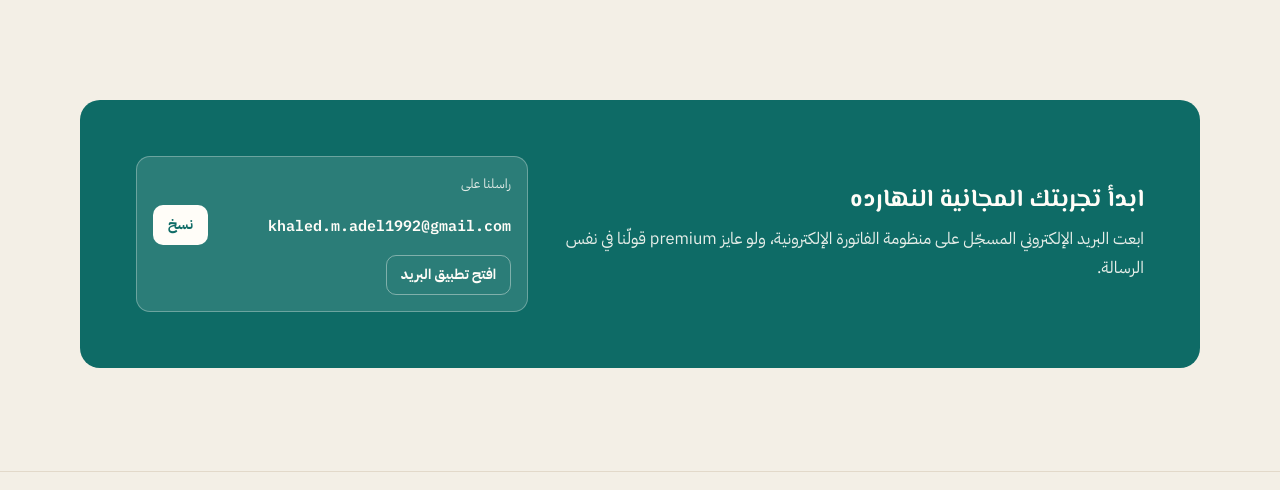
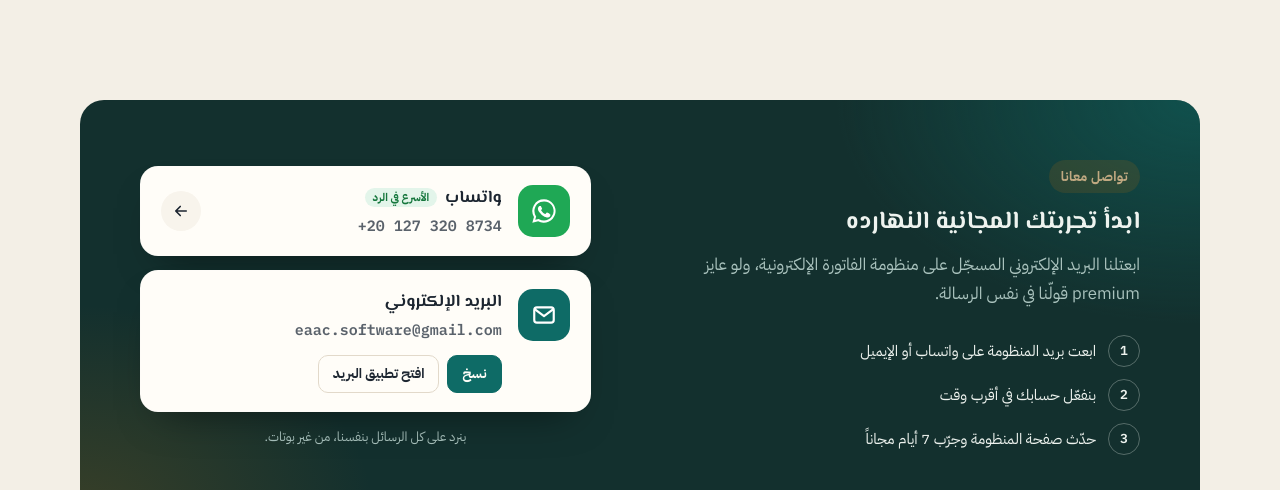
Before and after one commit to juba92/kaslan_marketing, a plain HTML site: page index.html in a window 1280 px wide. Shown: the part 9325-9815 px from the top of the page. Drawn offline with Linux system fonts and the light colour scheme.

Commit message:
changed contact us

```diff
--- a/index.html
+++ b/index.html
@@ -197,16 +197,35 @@ section{padding-block:clamp(56px,8vw,104px)}
 .faq .a{margin-top:10px;color:var(--muted);font-size:15px;max-width:66ch}
 
 /* cta */
-.cta{background:var(--teal);color:var(--teal-ink);border-radius:20px;padding:clamp(30px,6vw,56px);display:grid;grid-template-columns:1.2fr .8fr;gap:28px;align-items:center}
-@media (max-width:820px){.cta{grid-template-columns:1fr}}
-.cta h2{color:var(--teal-ink);font-size:clamp(1.55rem,1.2rem+1.3vw,2.2rem)}
-.cta p{margin-top:10px;opacity:.9}
-.contact{background:color-mix(in srgb,var(--teal-ink) 12%,transparent);border:1px solid color-mix(in srgb,var(--teal-ink) 30%,transparent);border-radius:14px;padding:16px;display:grid;gap:10px}
-.contact .label{font-size:13px;opacity:.85}
-.contact .row{display:flex;gap:8px;align-items:center;flex-wrap:wrap}
-.contact .email{font:600 15px var(--mono);direction:ltr;user-select:all;word-break:break-all;flex:1;min-width:0}
-.contact button,.contact a{min-height:40px;padding:0 14px;border-radius:10px;border:1px solid color-mix(in srgb,var(--teal-ink) 40%,transparent);background:var(--teal-ink);color:var(--teal);font-weight:700;font-size:14px;cursor:pointer;text-decoration:none;display:inline-flex;align-items:center}
-.contact a{background:transparent;color:var(--teal-ink)}
+.cta{position:relative;isolation:isolate;overflow:hidden;background:var(--band);color:var(--band-ink);border-radius:24px;padding:clamp(28px,5.5vw,60px);display:grid;grid-template-columns:1.05fr .95fr;gap:clamp(28px,4vw,52px);align-items:center}
+.cta::before{content:"";position:absolute;inset:0;z-index:-1;background:
+  radial-gradient(520px 320px at 100% 0%,color-mix(in srgb,var(--teal) 55%,transparent),transparent 70%),
+  radial-gradient(420px 300px at 0% 100%,color-mix(in srgb,var(--gold) 30%,transparent),transparent 70%)}
+@media (max-width:860px){.cta{grid-template-columns:1fr}}
+.cta .eyebrow{background:color-mix(in srgb,var(--gold) 22%,transparent);color:color-mix(in srgb,var(--gold) 55%,#fff)}
+.cta h2{color:var(--band-ink);font-size:clamp(1.7rem,1.3rem+1.6vw,2.6rem);margin-top:14px}
+.cta .lead{margin-top:12px;color:var(--band-muted);font-size:1.05rem;max-width:46ch}
+.cta-steps{list-style:none;margin:26px 0 0;padding:0;display:grid;gap:12px;counter-reset:s}
+.cta-steps li{display:flex;gap:12px;align-items:center;font-size:15px;counter-increment:s}
+.cta-steps li::before{content:counter(s);flex:none;width:30px;height:30px;border-radius:50%;border:1px solid color-mix(in srgb,var(--band-ink) 30%,transparent);display:flex;align-items:center;justify-content:center;font:600 13px var(--mono);color:var(--band-ink)}
+.contact{display:grid;gap:14px}
+.cc{position:relative;display:grid;grid-template-columns:52px minmax(0,1fr) auto;gap:4px 16px;align-items:center;padding:18px 20px;border-radius:18px;background:var(--surface);color:var(--ink);text-decoration:none;box-shadow:0 20px 40px -22px rgba(0,0,0,.55);border:1px solid color-mix(in srgb,var(--band-ink) 10%,transparent);transition:transform .2s ease,box-shadow .2s ease}
+a.cc:hover{transform:translateY(-3px);box-shadow:0 26px 50px -22px rgba(0,0,0,.65)}
+.cc .ico{grid-row:span 2;width:52px;height:52px;border-radius:15px;display:flex;align-items:center;justify-content:center;color:#fff}
+.cc.wa .ico{background:#1fa855}
+.cc.em .ico{background:var(--teal)}
+.cc .t{display:flex;align-items:center;gap:8px;font:700 17px/1.3 var(--display)}
+.cc .badge{font:700 11px/1 var(--body);padding:4px 8px;border-radius:999px;background:#e3f5ea;color:#16773d}
+.cc .v{font:600 15px var(--mono);direction:ltr;text-align:right;color:var(--muted);word-break:break-all;user-select:all}
+.cc .go{grid-row:span 2;width:40px;height:40px;border-radius:50%;display:flex;align-items:center;justify-content:center;background:var(--surface-2);color:var(--ink);transition:background .2s,color .2s}
+a.cc:hover .go{background:#1fa855;color:#fff}
+.cc .acts{grid-column:2 / -1;display:flex;gap:8px;flex-wrap:wrap;margin-top:10px}
+.cc .acts button,.cc .acts a{min-height:38px;padding:0 14px;border-radius:10px;font:700 13.5px var(--body);cursor:pointer;text-decoration:none;display:inline-flex;align-items:center;gap:6px;border:1px solid var(--line);background:transparent;color:var(--ink)}
+.cc .acts button{background:var(--teal);border-color:var(--teal);color:var(--teal-ink)}
+.cc .acts button:hover{background:var(--teal-strong)}
+.cc .acts a:hover{border-color:var(--teal);color:var(--teal)}
+.cta .fine-note{font-size:13px;color:var(--band-muted);text-align:center}
+@media (max-width:420px){.cc{grid-template-columns:44px minmax(0,1fr) auto;padding:16px}.cc .ico{width:44px;height:44px;border-radius:13px}.cc .acts{grid-column:1 / -1}.cc .v{font-size:13px;word-break:normal}}
 footer{border-top:1px solid var(--line);padding-block:32px;color:var(--muted);font-size:13.5px}
 footer .row{display:flex;justify-content:space-between;gap:16px;flex-wrap:wrap;align-items:center}
 footer .fine{margin-top:14px;font-size:12.5px;max-width:78ch;line-height:1.7}
@@ -433,6 +452,9 @@ footer .fine{margin-top:14px;font-size:12.5px;max-width:78ch;line-height:1.7}
   <symbol id="i-play" viewBox="0 0 24 24"><path d="M8 5v14l11-7z" fill="currentColor"/></symbol>
   <symbol id="i-pause" viewBox="0 0 24 24"><path d="M7 5h4v14H7zM13 5h4v14h-4z" fill="currentColor"/></symbol>
   <symbol id="i-chart" viewBox="0 0 24 24"><g fill="none" stroke="currentColor" stroke-width="2" stroke-linecap="round" stroke-linejoin="round"><path d="M3 3v18h18"/><path d="m7 14 4-4 3 3 5-6"/></g></symbol>
+  <symbol id="i-wa" viewBox="0 0 24 24"><path fill="currentColor" d="M12 2a10 10 0 0 0-8.6 15.1L2 22l5-1.3A10 10 0 1 0 12 2Zm0 18.2a8.2 8.2 0 0 1-4.2-1.2l-.3-.2-3 .8.8-2.9-.2-.3A8.2 8.2 0 1 1 12 20.2Zm4.5-6.1c-.2-.1-1.5-.7-1.7-.8-.2-.1-.4-.1-.6.1l-.8 1c-.1.2-.3.2-.5.1a6.7 6.7 0 0 1-3.3-2.9c-.3-.4.2-.4.7-1.3.1-.2 0-.3 0-.4l-.8-1.8c-.2-.5-.4-.4-.6-.4h-.5a1 1 0 0 0-.7.3 3 3 0 0 0-.9 2.2 5.2 5.2 0 0 0 1.1 2.7 11.8 11.8 0 0 0 4.5 4c1.7.7 2.3.8 3.2.6.5-.1 1.5-.6 1.7-1.2.2-.6.2-1.1.2-1.2-.1-.1-.3-.2-.5-.3Z"/></symbol>
+  <symbol id="i-mail" viewBox="0 0 24 24"><g fill="none" stroke="currentColor" stroke-width="2" stroke-linejoin="round"><rect x="3" y="5" width="18" height="14" rx="2.5"/><path d="m4 7 8 6 8-6" stroke-linecap="round"/></g></symbol>
+  <symbol id="i-arrow" viewBox="0 0 24 24"><path d="M19 12H5m6-6-6 6 6 6" fill="none" stroke="currentColor" stroke-width="2.2" stroke-linecap="round" stroke-linejoin="round"/></symbol>
 </svg>
 
 <header class="top">
@@ -693,16 +715,33 @@ footer .fine{margin-top:14px;font-size:12.5px;max-width:78ch;line-height:1.7}
   <div class="wrap">
     <div class="cta">
       <div>
+        <span class="eyebrow">تواصل معانا</span>
         <h2>ابدأ تجربتك المجانية النهارده</h2>
-        <p>ابعت البريد الإلكتروني المسجّل على منظومة الفاتورة الإلكترونية، ولو عايز premium قولّنا في نفس الرسالة.</p>
+        <p class="lead">ابعتلنا البريد الإلكتروني المسجّل على منظومة الفاتورة الإلكترونية، ولو عايز premium قولّنا في نفس الرسالة.</p>
+        <ol class="cta-steps">
+          <li>ابعت بريد المنظومة على واتساب أو الإيميل</li>
+          <li>بنفعّل حسابك في أقرب وقت</li>
+          <li>حدّث صفحة المنظومة وجرّب 7 أيام مجاناً</li>
+        </ol>
       </div>
       <div class="contact">
-        <span class="label">راسلنا على</span>
-        <div class="row">
-          <span class="email" id="email">khaled.m.adel1992@gmail.com</span>
-          <button type="button" id="copy">نسخ</button>
+        <a class="cc wa" href="https://wa.me/201273208734?text=%D8%B7%D9%84%D8%A8%20%D8%AA%D8%AC%D8%B1%D8%A8%D8%A9%20%D9%83%D8%B3%D9%84%D8%A7%D9%86" target="_blank" rel="noopener">
+          <span class="ico"><svg width="28" height="28"><use href="#i-wa"/></svg></span>
+          <span class="t">واتساب <span class="badge">الأسرع في الرد</span></span>
+          <span class="go"><svg width="18" height="18"><use href="#i-arrow"/></svg></span>
+          <span class="v">+20 127 320 8734</span>
+        </a>
+        <div class="cc em">
+          <span class="ico"><svg width="26" height="26"><use href="#i-mail"/></svg></span>
+          <span class="t">البريد الإلكتروني</span>
+          <span></span>
+          <span class="v" id="email">eaac.software@gmail.com</span>
+          <div class="acts">
+            <button type="button" id="copy">نسخ</button>
+            <a href="mailto:eaac.software@gmail.com?subject=%D8%B7%D9%84%D8%A8%20%D8%AA%D8%AC%D8%B1%D8%A8%D8%A9%20%D9%83%D8%B3%D9%84%D8%A7%D9%86">افتح تطبيق البريد</a>
+          </div>
         </div>
-        <div class="row"><a href="mailto:khaled.m.adel1992@gmail.com?subject=%D8%B7%D9%84%D8%A8%20%D8%AA%D8%AC%D8%B1%D8%A8%D8%A9%20%D9%83%D8%B3%D9%84%D8%A7%D9%86">افتح تطبيق البريد</a></div>
+        <p class="fine-note">بنرد على كل الرسائل بنفسنا، من غير بوتات.</p>
       </div>
     </div>
   </div>
```
Also changed, not shown: privacy.html (+1 -1 lines).
